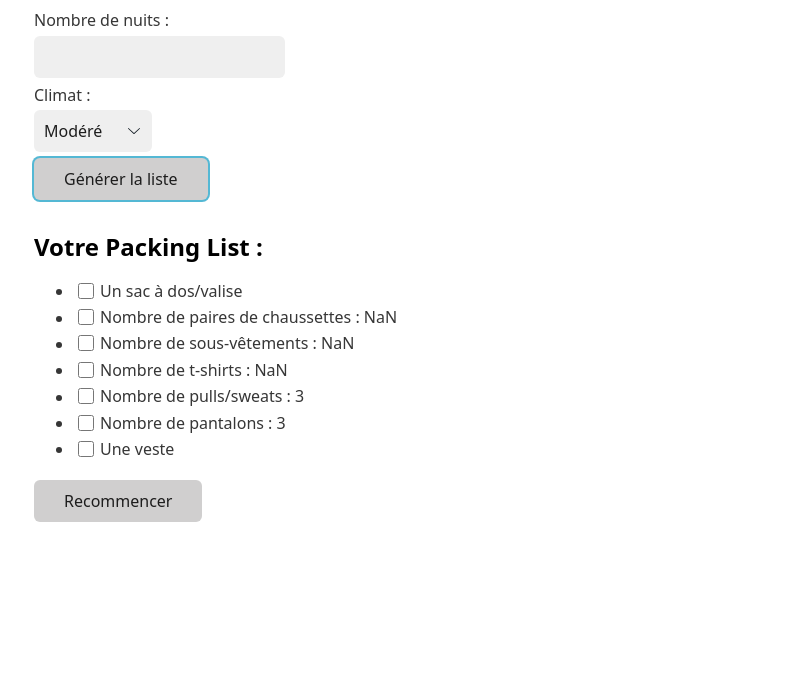
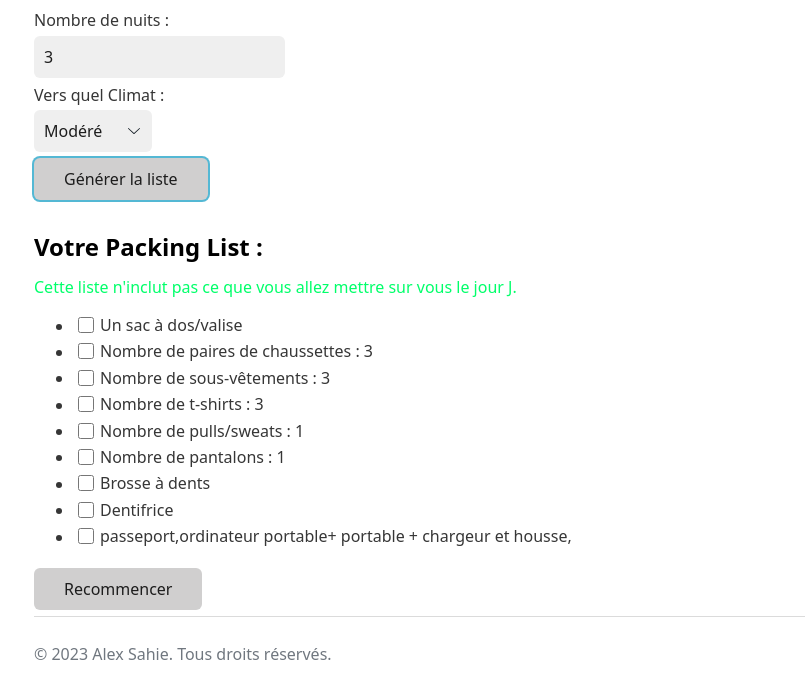
Before and after one commit to AlexMo225/APP-VALISE, a plain HTML site: page index.html in a window 1280 px wide. Both pictures are taken after a click on the button "Générer la liste". Shown: the part 76-774 px from the top of the page, without its empty margins (206-1011 px from the left). Drawn offline with nearby package versions, Linux system fonts and the light colour scheme.

Commit message:
second commit

```diff
--- a/index.html
+++ b/index.html
@@ -5,6 +5,7 @@
         <meta name="viewport" content="width=device-width, initial-scale=1.0">
         <link rel="stylesheet"
             href="https://cdn.jsdelivr.net/npm/water.css@2/out/water.css">
+        <link rel="stylesheet" href="style.css">
         <title>Valise-JS</title>
     </head>
     <body>
@@ -12,9 +13,10 @@
             <h1>DANS MA SHORT VALISE GROOOOOO 🧳✈️</h1>
             <form id="packingForm">
                 <label for="nbNuit">Nombre de nuits :</label>
-                <input type="number" id="nbNuit" name="nbNuit" min="1" required>
+                <input type="number" id="nbNuit" name="nbNuit" min="1" value="3"
+                    required>
 
-                <label for="climat">Climat :</label>
+                <label for="climat">Vers quel Climat :</label>
                 <select id="climat" name="climat" required>
                     <option value="modere">Modéré</option>
                     <option value="chaud">Chaud 🥵</option>
@@ -27,12 +29,19 @@
 
             <div id="packingList" class="hidden">
                 <h2>Votre Packing List :</h2>
-                <div id="error-message" class="hidden"></div>
+                <div id="error-message" class="hidden"
+                    style="color: rgb(0, 255, 106);"></div>
                 <ul id="itemsList"></ul>
                 <button onclick="resetForm()">Recommencer</button>
             </div>
 
         </div>
+        <div class="container">
+
+            <footer>
+                <p>&copy; 2023 Alex Sahie. Tous droits réservés.</p>
+            </footer>
+        </div>
 
         <script src="script.js" defer></script>
     </body>
--- a/script.js
+++ b/script.js
@@ -3,36 +3,50 @@ function generatePackingList() {
     const climat = document.getElementById("climat").value;
     const itemsList = document.getElementById("itemsList");
     const packingList = document.getElementById("packingList");
-    const errorMessage = document.getElementById('error-message');
+    const errorMessage = document.getElementById("error-message");
 
     itemsList.innerHTML = "";
-    errorMessage.innerHTML = '';
-     errorMessage.classList.add('hidden');
+    errorMessage.innerHTML = "";
+    errorMessage.classList.add("hidden");
 
     if (nbNuit <= 0) {
         alert("Le nombre de nuits doit être strictement supérieur à 0.");
         return;
     }
 
-    const socks = Math.min(nbNuit, 10);
-    const underwear = Math.min(nbNuit, 10);
+    errorMessage.textContent =
+        "Cette liste n'inclut pas ce que vous allez mettre sur vous le jour J.";
+    errorMessage.classList.remove("hidden");
+
+    const chaussettes = Math.min(nbNuit, 10);
+    const ssvêtements = Math.min(nbNuit, 10);
     const tShirts = Math.min(nbNuit, 10);
     const pulls = nbNuit < 4 ? 1 : nbNuit <= 6 ? 2 : 3;
     const pants = nbNuit < 4 ? 1 : nbNuit <= 6 ? 2 : 3;
-    const shoes = nbNuit > 6 ? 1 : 0;
 
     addCheckboxToList(itemsList, `Un sac à dos/valise`);
-    addCheckboxToList(itemsList, `Nombre de paires de chaussettes : ${socks}`);
-    addCheckboxToList(itemsList, `Nombre de sous-vêtements : ${underwear}`);
+    addCheckboxToList(
+        itemsList,
+        `Nombre de paires de chaussettes : ${chaussettes}`
+    );
+    addCheckboxToList(itemsList, `Nombre de sous-vêtements : ${ssvêtements}`);
     addCheckboxToList(itemsList, `Nombre de t-shirts : ${tShirts}`);
     addCheckboxToList(itemsList, `Nombre de pulls/sweats : ${pulls}`);
     addCheckboxToList(itemsList, `Nombre de pantalons : ${pants}`);
-    addCheckboxToList(itemsList, `Une veste`);
+    addCheckboxToList(itemsList, `Brosse à dents`);
+    addCheckboxToList(itemsList, `Dentifrice`);
+    addCheckboxToList(
+        itemsList,
+        `passeport,ordinateur portable+ portable + chargeur et housse, `
+    );
+
     if (climat === "chaud") {
         itemsList.removeChild(itemsList.lastChild);
         addCheckboxToList(itemsList, `Tongs/claquettes`);
+        addCheckboxToList(itemsList, `Crème solaire`);
     } else if (climat === "froid") {
         addCheckboxToList(itemsList, `Gants et bonnets`);
+        addCheckboxToList(itemsList, `Une veste`);
     }
     if (nbNuit > 10) {
         alert(
@@ -84,6 +98,6 @@ function checkAllChecked() {
     );
 
     if (allChecked) {
-        alert("Bravo bon voyage !");
+        alert("Bravo bon voyage !🧳✈️👏👏");
     }
 }
```
